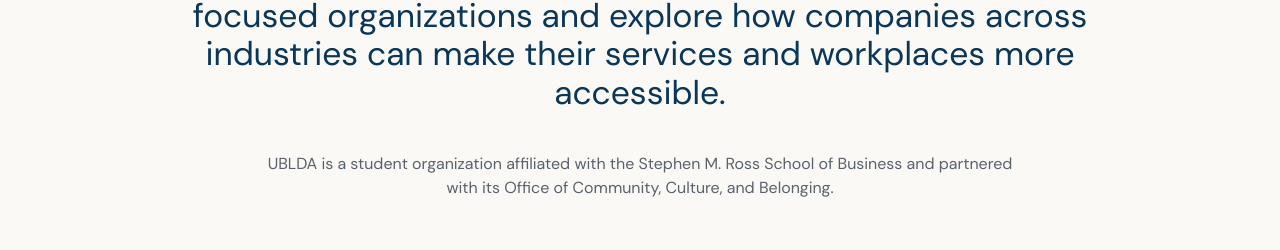
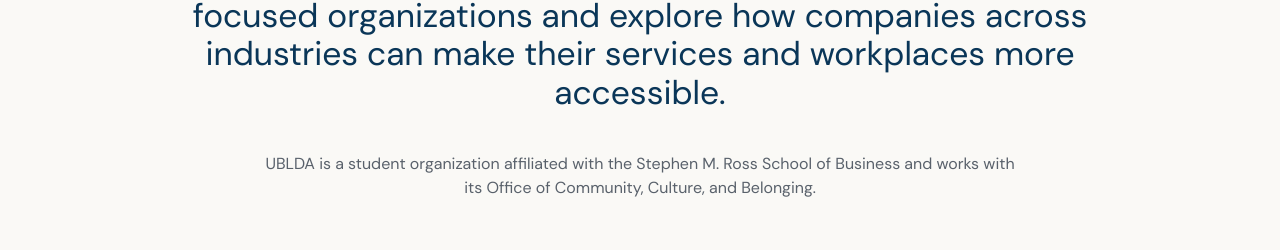
Before and after one commit to sbodine-lab/ublda-website, a React (Vite) app: page /consulting in a window 1280 px wide. Shown: the part 1066-1316 px from the top of the page. Built offline with nearby package versions, Linux system fonts and the light colour scheme.

Commit message:
Clarify OCCB working relationship in consulting copy

```diff
--- a/src/pages/consulting/content.ts
+++ b/src/pages/consulting/content.ts
@@ -123,7 +123,7 @@ export const CLIENT = {
 }
 
 export const PARTNER_STATEMENT =
-  'UBLDA is a student organization affiliated with the Stephen M. Ross School of Business and partnered with its Office of Community, Culture, and Belonging.'
+  'UBLDA is a student organization affiliated with the Stephen M. Ross School of Business and works with its Office of Community, Culture, and Belonging.'
 
 export const PARTNERS = [
   { src: '/partners-blda.webp', alt: 'Business Leaders for Diverse Abilities', role: 'MBA community' },
```
